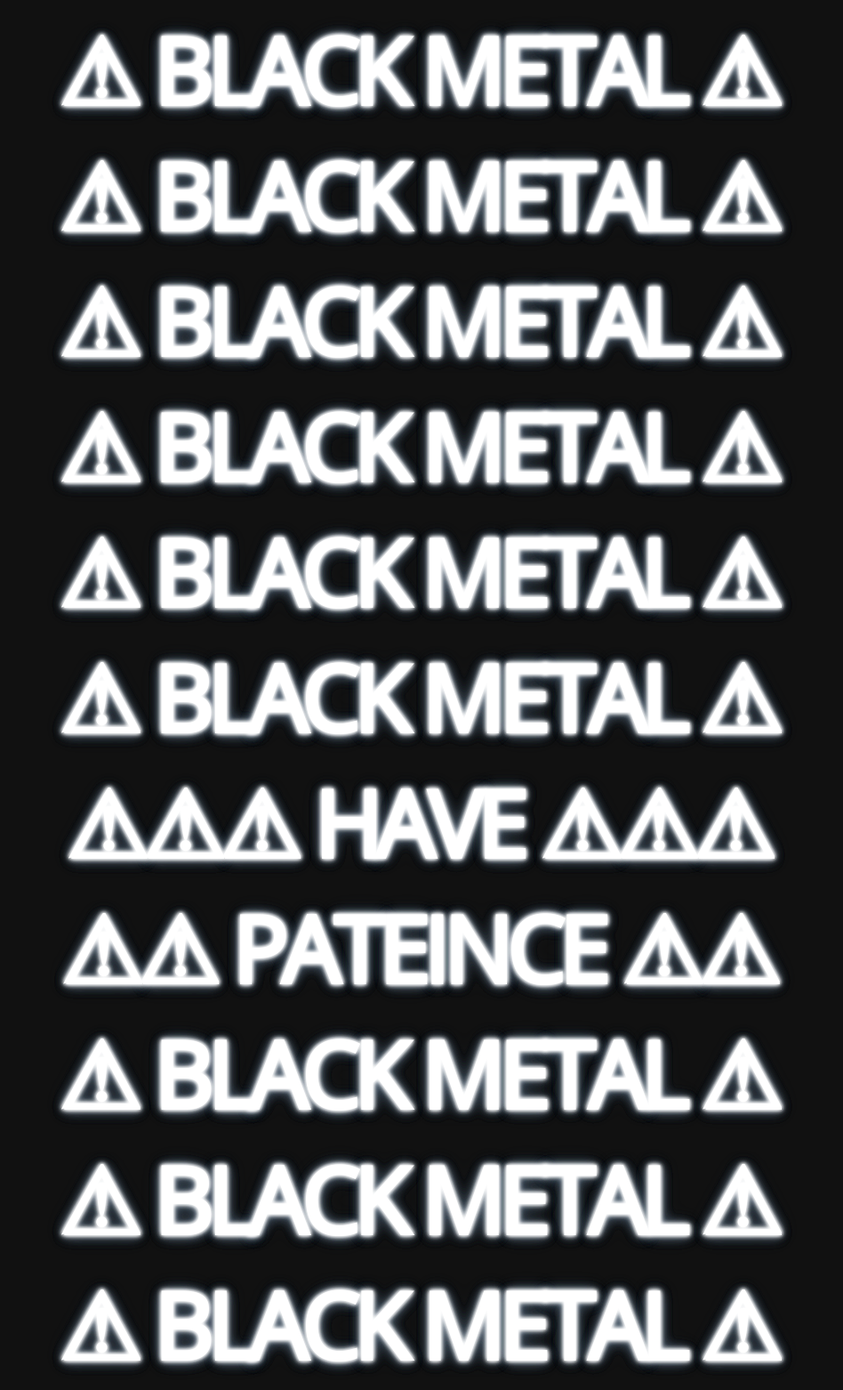
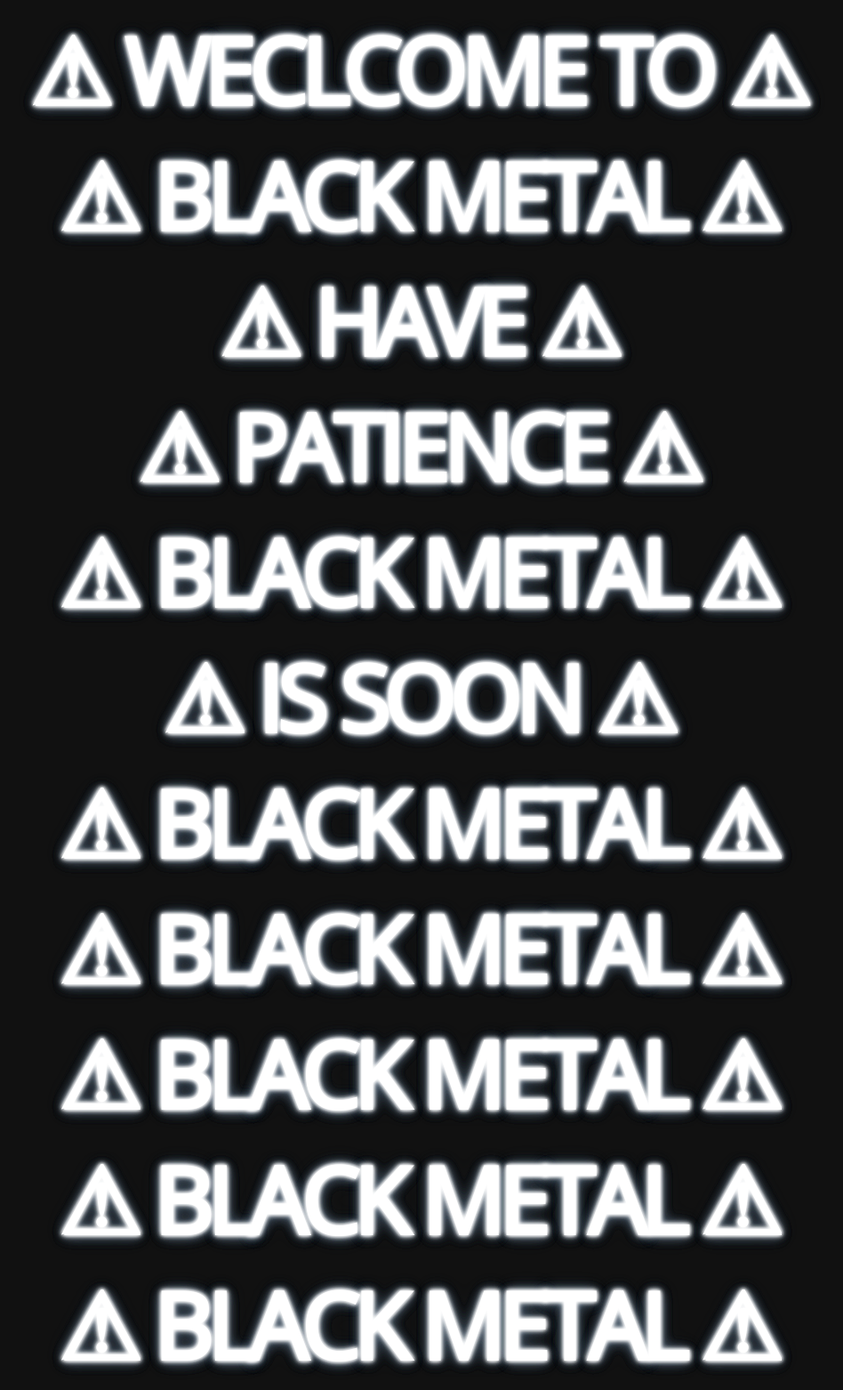
Before and after one commit to UziLondon/BLA, a plain HTML site: page index.html in a window 1280 px wide. Shown: the whole page at 89% size, without its empty margins (171-1119 px from the left). Drawn offline with nearby package versions, Linux system fonts and the light colour scheme.

Commit message:
Update index.html

```diff
--- a/index.html
+++ b/index.html
@@ -1,11 +1,11 @@
+<div class="area">⚠ WECLCOME TO ⚠</div>
+<div class="area">⚠ BLACK METAL ⚠</div>
+<div class="area">⚠     HAVE    ⚠</div>
+<div class="area">⚠   PATIENCE  ⚠</div>
+<div class="area">⚠ BLACK METAL ⚠</div>
+<div class="area">⚠   IS SOON   ⚠</div>
 <div class="area">⚠ BLACK METAL ⚠</div>
 <div class="area">⚠ BLACK METAL ⚠</div>
-<div class="area">⚠ BLACK METAL ⚠</div>
-<div class="area">⚠ BLACK METAL ⚠</div>
-<div class="area">⚠ BLACK METAL ⚠</div>
-<div class="area">⚠ BLACK METAL ⚠</div>
-<div class="area">⚠⚠⚠  HAVE ⚠⚠⚠</div>
-<div class="area">⚠⚠ PATEINCE ⚠⚠</div>
 <div class="area">⚠ BLACK METAL ⚠</div>
 <div class="area">⚠ BLACK METAL ⚠</div>
 <div class="area">⚠ BLACK METAL ⚠</div>
```
